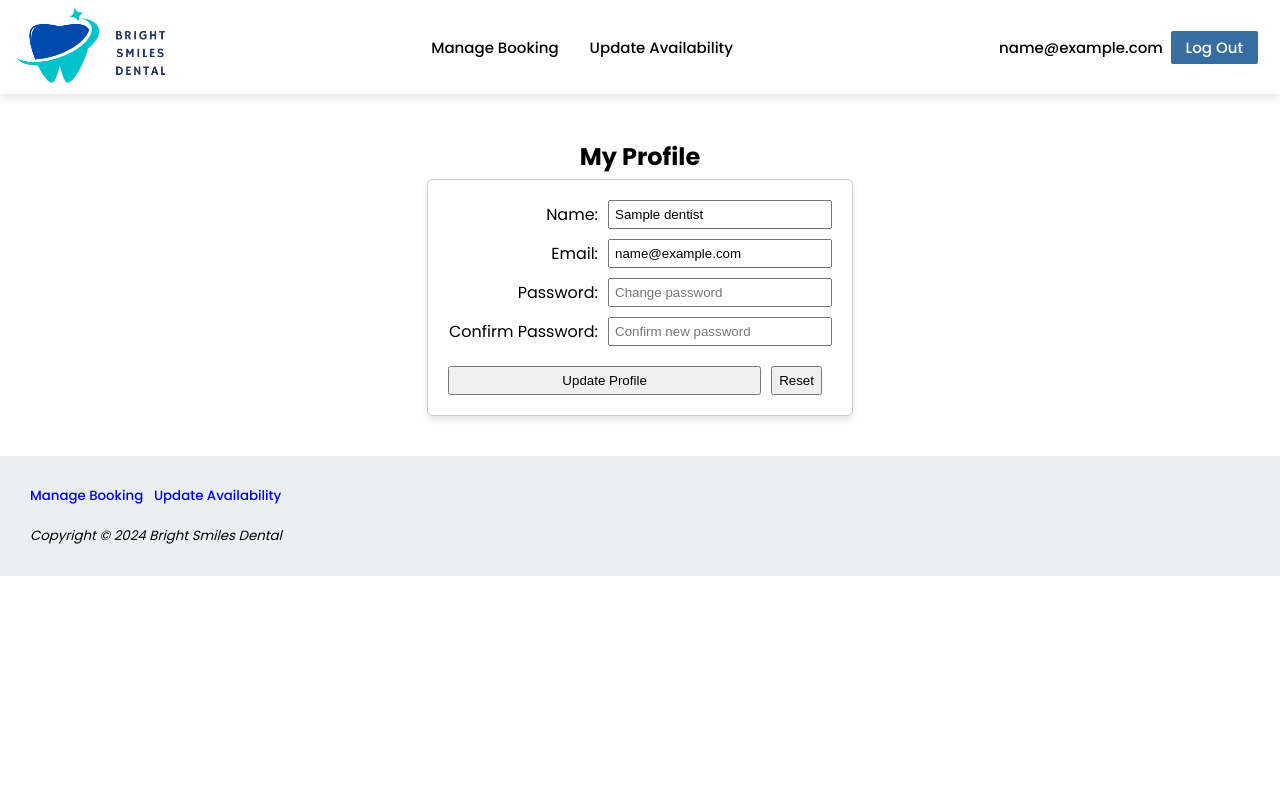
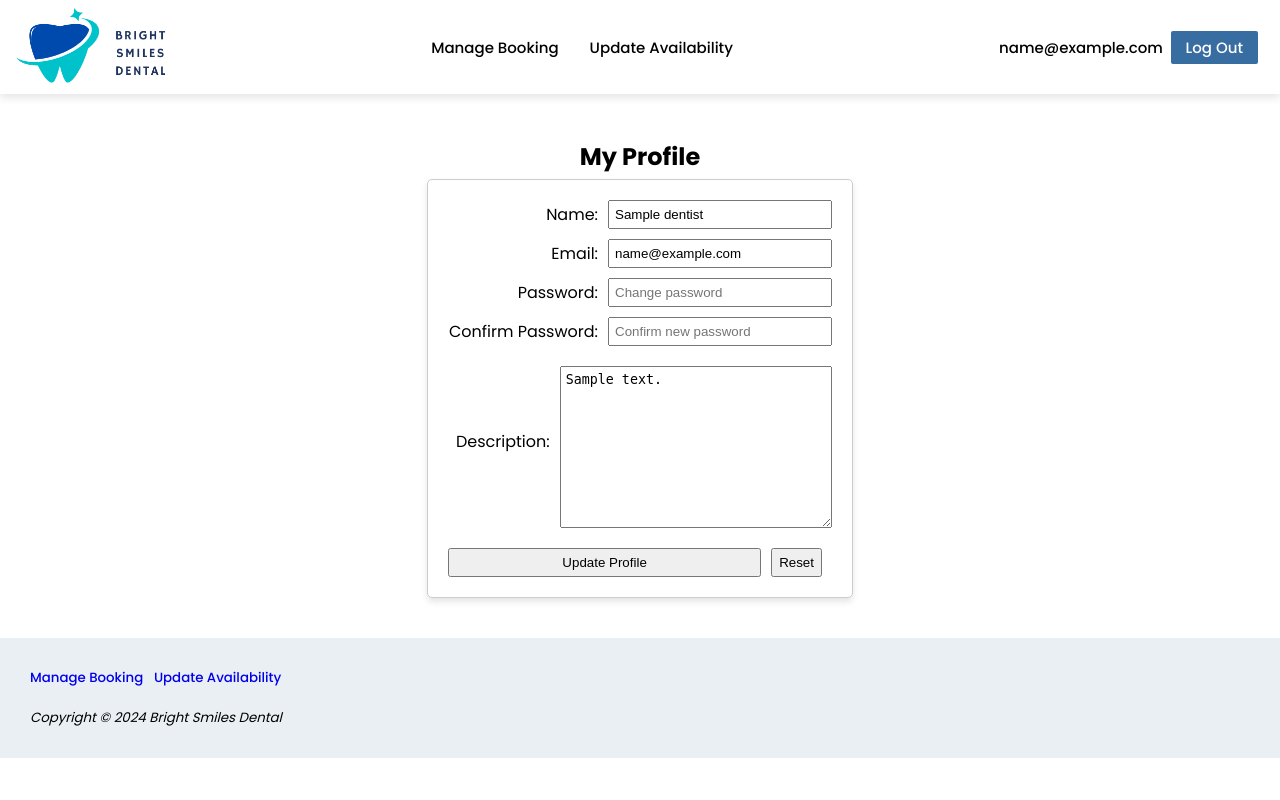
Before and after one commit to Rachealthong/dental-appointment, a PHP site: page /userprofile.php in a window 1280 px wide. Run offline with PHP 8.4, Linux system fonts and the light colour scheme; the visitor is signed in with stand-in values (Sample User, id 1); tables that the repository leaves empty hold one stand-in row (values such as "Sample post").

Commit message:
edit dentist profile. alert shown

```diff
--- a/Dentist Management/userprofile.js
+++ b/Dentist Management/userprofile.js
@@ -6,7 +6,7 @@ document.addEventListener('DOMContentLoaded', function() {
         passwordChanged: false // Track if a new password is provided
     };
 
-    function handleSubmit() {
+    function handleSubmit(event) {
         event.preventDefault();
 
         const name = document.getElementById('name').value;
@@ -57,7 +57,7 @@ document.addEventListener('DOMContentLoaded', function() {
             alert('No changes made to the profile.');
         }
 
-        document.getElementById('userprofile_form').submit();
+
     }
-
+    document.getElementById('userprofile_form').addEventListener('submit', handleSubmit);
 });
--- a/Dentist Management/userprofile.php
+++ b/Dentist Management/userprofile.php
@@ -27,18 +27,19 @@ if ($_SERVER['REQUEST_METHOD'] === 'POST' && $dentist_id) {
     $name = $_POST['name'];
     $email = $_POST['email'];
     $password = $_POST['password']; // This is the new password field (if provided)
+    $description = $_POST['description'];
 
     // Check if a new password is provided
     if (!empty($password)) {
         $hashed_password = md5($password);
 
         // If a new password is provided, update it along with other fields
-        $stmt = $conn->prepare("UPDATE dentists SET dentist_name = ?, dentist_email = ?, dentist_password = ? WHERE dentist_id = ?");
-        $stmt->bind_param("sssi", $name, $email, $hashed_password, $dentist_id);
+        $stmt = $conn->prepare("UPDATE dentists SET dentist_name = ?, dentist_email = ?, dentist_password = ?, dentist_description = ? WHERE dentist_id = ?");
+        $stmt->bind_param("ssssi", $name, $email, $hashed_password, $description, $dentist_id);
     } else {
         // If no new password is provided, update other fields except password
-        $stmt = $conn->prepare("UPDATE dentists SET dentist_name = ?, dentist_email = ? WHERE dentist_id = ?");
-        $stmt->bind_param("ssi", $name, $email, $dentist_id);
+        $stmt = $conn->prepare("UPDATE dentists SET dentist_name = ?, dentist_email = ?, dentist_description = ? WHERE dentist_id = ?");
+        $stmt->bind_param("sssi", $name, $email, $description, $dentist_id);
     }
 
     $stmt->execute();
@@ -70,7 +71,7 @@ if ($_SERVER['REQUEST_METHOD'] === 'POST' && $dentist_id) {
     <div id="userprofile">
         <h2>My Profile</h2>
         <?php if ($dentist_data): ?>
-            <form id="userprofile_form" method="post" onsubmit="handleSubmit()">
+            <form id="userprofile_form" method="post">
                 <div class="userprofile_row">
                     <label for="name">Name:</label>
                     <input type="text" id="name" name="name" value="<?php echo htmlspecialchars($dentist_data['dentist_name']); ?>" required>
@@ -89,6 +90,11 @@ if ($_SERVER['REQUEST_METHOD'] === 'POST' && $dentist_id) {
                 <div class="userprofile_row">
                 <label for="confirmpw">Confirm Password:</label>
                  <input type="password" id="confirmpw" name="confirmpw" value="" placeholder="Confirm new password">
+                </div>
+
+                <div class="userprofile_row">
+                    <label for="description">Description:</label>
+                    <textarea id="description" name="description" rows="10" cols="50" style="width: 100%;"><?php echo htmlspecialchars($dentist_data['dentist_description']); ?></textarea>
                 </div>
 
                 <div class="button_container">
--- a/User Registration/login.php
+++ b/User Registration/login.php
@@ -22,7 +22,7 @@ if (isset($_POST['email']) && isset($_POST['password'])) {
     }
 
     // Check in Dentists table
-    $sql_dentist = "SELECT * FROM Dentists WHERE dentist_email = '$email' AND dentist_password = '$hashed_password'";
+    $sql_dentist = "SELECT * FROM Dentists WHERE dentist_email = '$email' AND dentist_password = '$password'";
     $result_dentist = $conn->query($sql_dentist);
 
     if ($result_dentist->num_rows > 0) {
```
